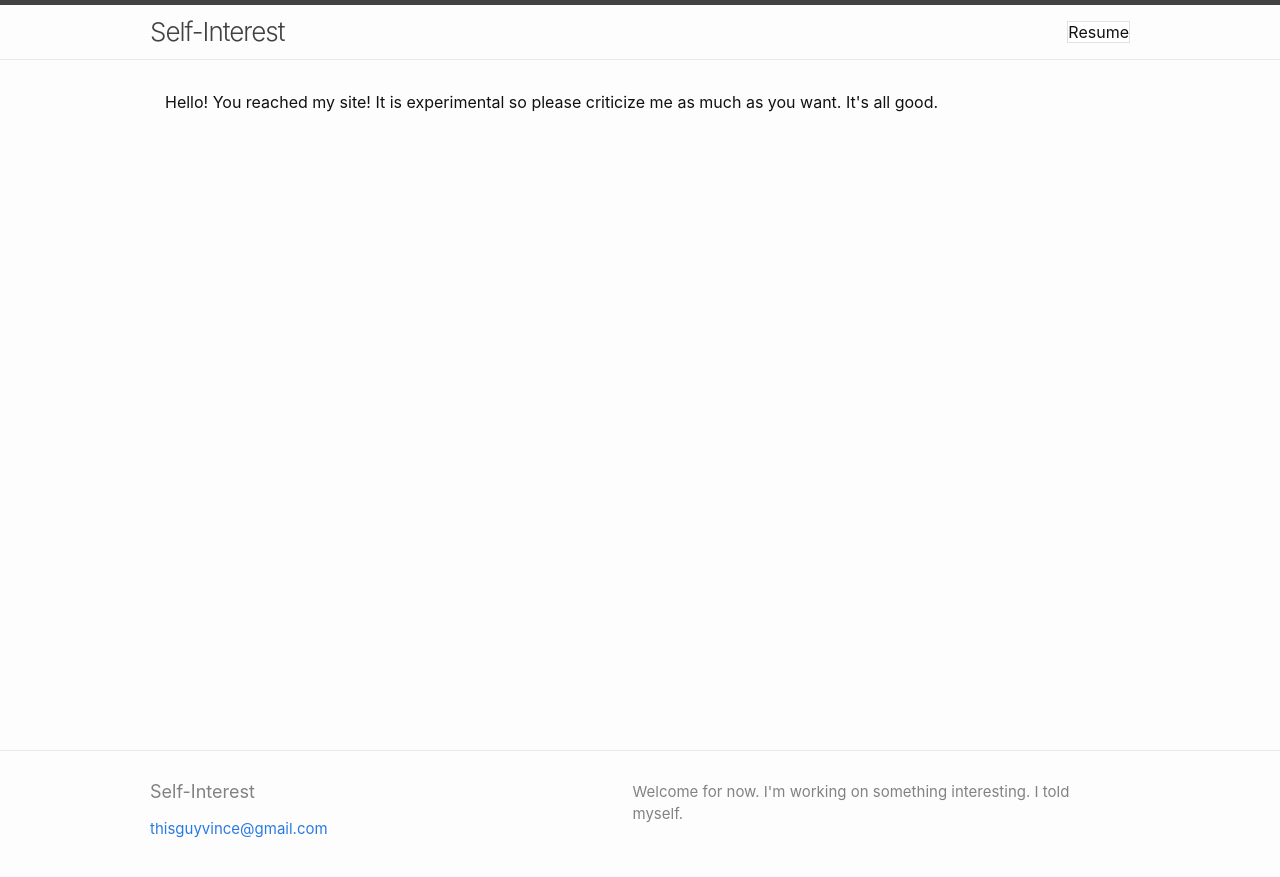
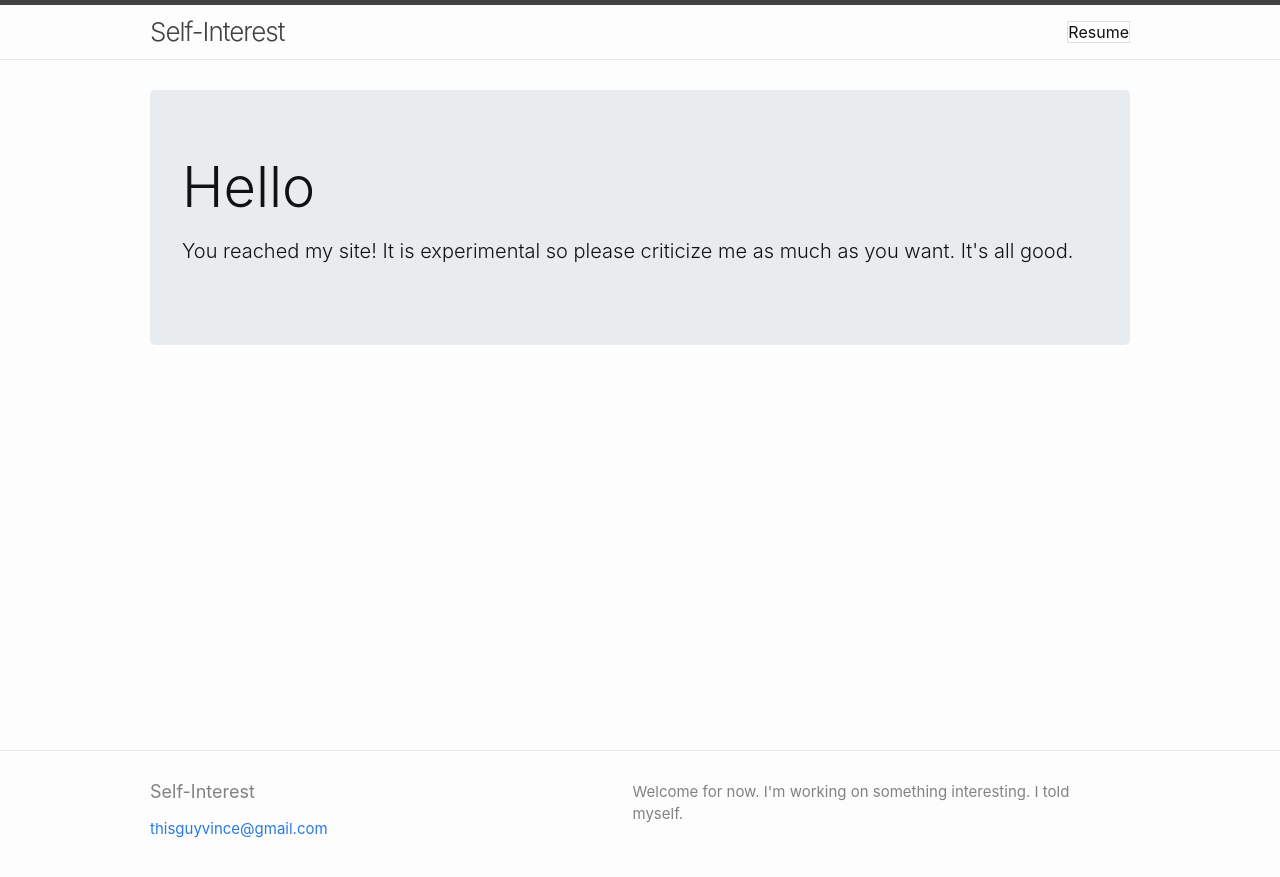
Before and after one commit to vincewho/self_interest, a Jekyll site: the page built from index.md, in a window 1280 px wide. Shown: the top 877 px of the page. Built offline with Jekyll 4.4.1, drawn with Linux system fonts in a browser that asks for light colours.

Commit message:
minor changes to heading

```diff
--- a/index.md
+++ b/index.md
@@ -6,6 +6,7 @@ layout: home
 ---
 <!-- ![heashot](assets/images/headshot.jpg#headshot) -->
 
-<div class="container">
-    <p>Hello! You reached my site! It is experimental so please criticize me as much as you want. It's all good.</p>
+<div class="jumbotron">
+    <h2 class="display-4">Hello</h2>
+    <p class="lead">You reached my site! It is experimental so please criticize me as much as you want. It's all good.</p>
 </div>
```
